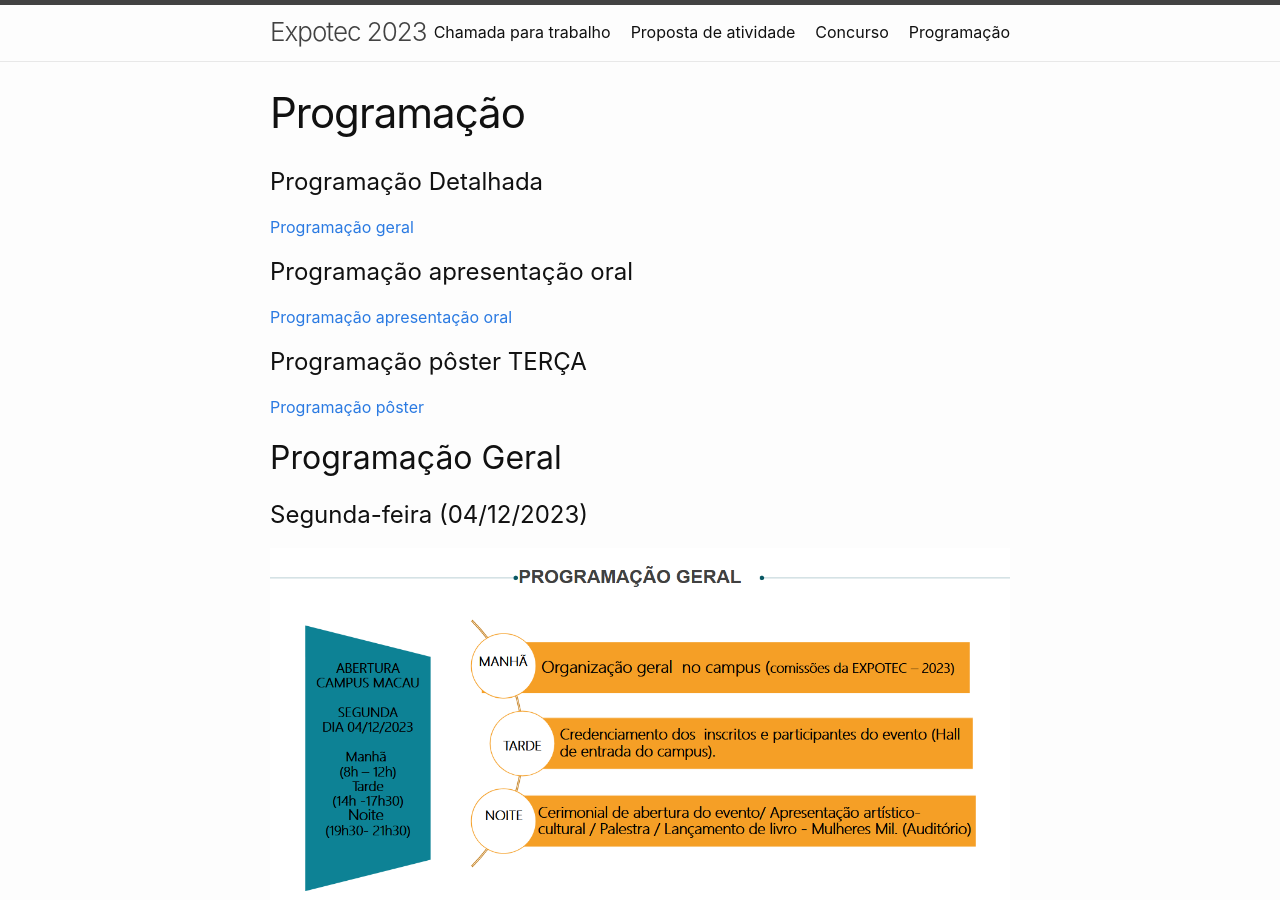
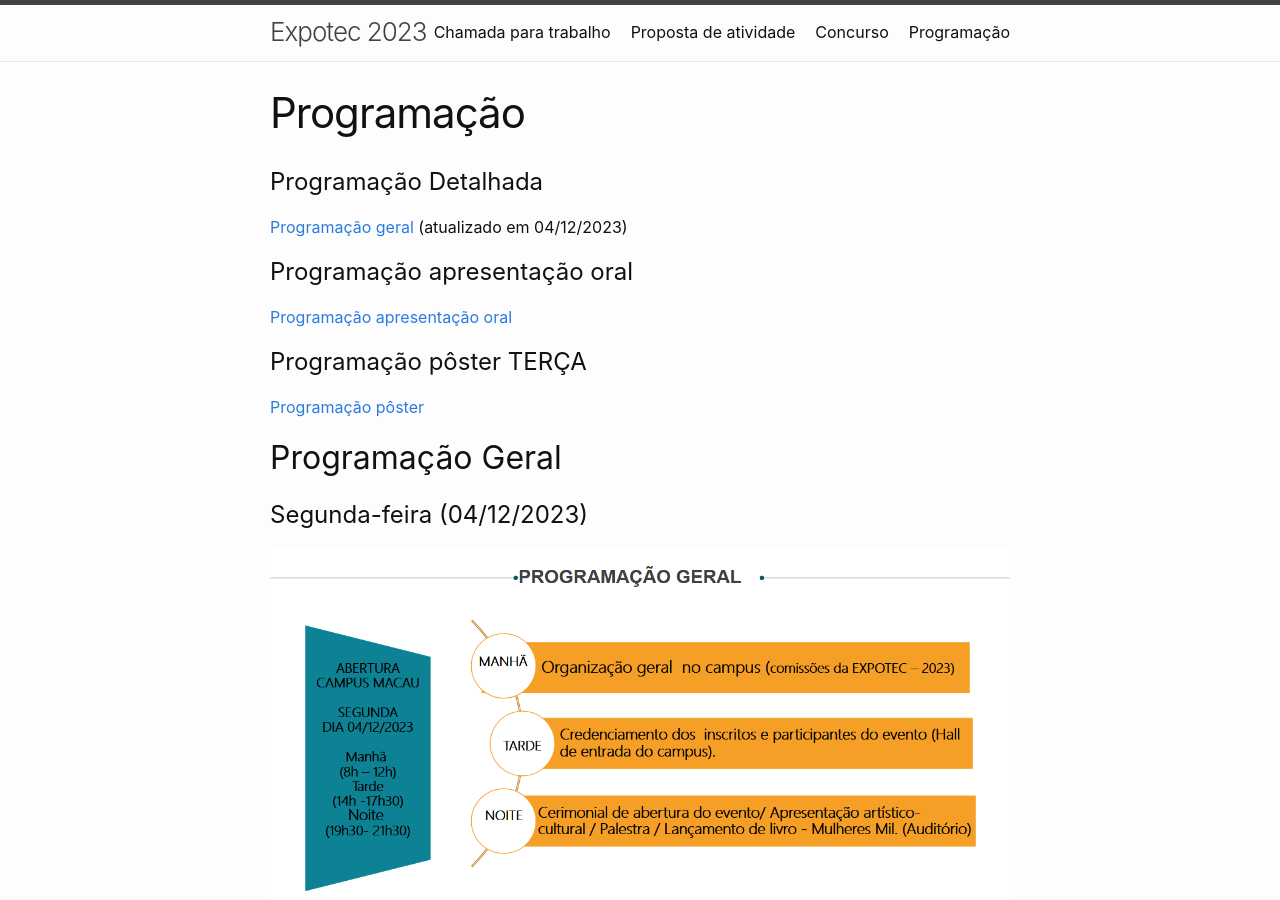
Before and after one commit to ifrn-macau/expotec2023, a Jekyll site: the page built from programacao.md, in a window 1280 px wide and 900 px high. Built offline with Jekyll 4.4.1, drawn with Linux system fonts in a browser that asks for light colours.

```diff
--- a/programacao.md
+++ b/programacao.md
@@ -5,7 +5,8 @@ permalink: /programacao/
 ---
 # Programação Detalhada
 
-<a href="https://drive.google.com/file/d/1EMllMNXTLM0IoycipkUtYuKsTRSajYQv/view?usp=sharing">Programação geral</a>
+<a href="https://drive.google.com/file/d/1EM5Za26gT00O95EtglO4dI2GDbaxw6zH/view?usp=sharing">Programação geral</a> (atualizado em 04/12/2023)
+
 
 # Programação apresentação oral
 
```
Also changed, not shown: index.markdown (line endings or trailing spaces).
